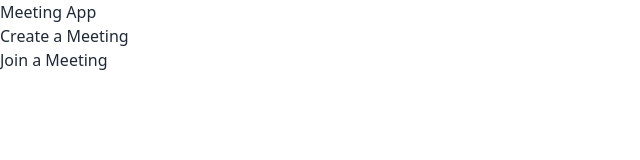
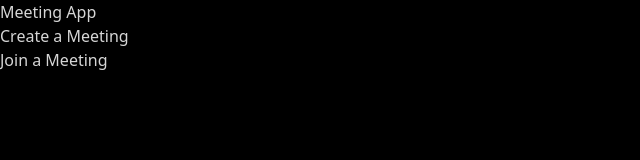
Before and after one commit to anuragsamota/video-conference-app, a plain HTML site: page index.html in a window 1280 px wide. Shown: the whole page, without its empty margins (0-640 px from the left). Drawn offline with nearby package versions, Linux system fonts and the light colour scheme.

Commit message:
updated data theme

```diff
--- a/index.html
+++ b/index.html
@@ -1,5 +1,5 @@
 <!DOCTYPE html>
-<html lang="en">
+<html data-theme="black">
 <head>
     <meta charset="UTF-8">
     <meta http-equiv="X-UA-Compatible" content="IE=edge">
```
Also changed, not shown: Host/host.html (+1 -1 lines).
